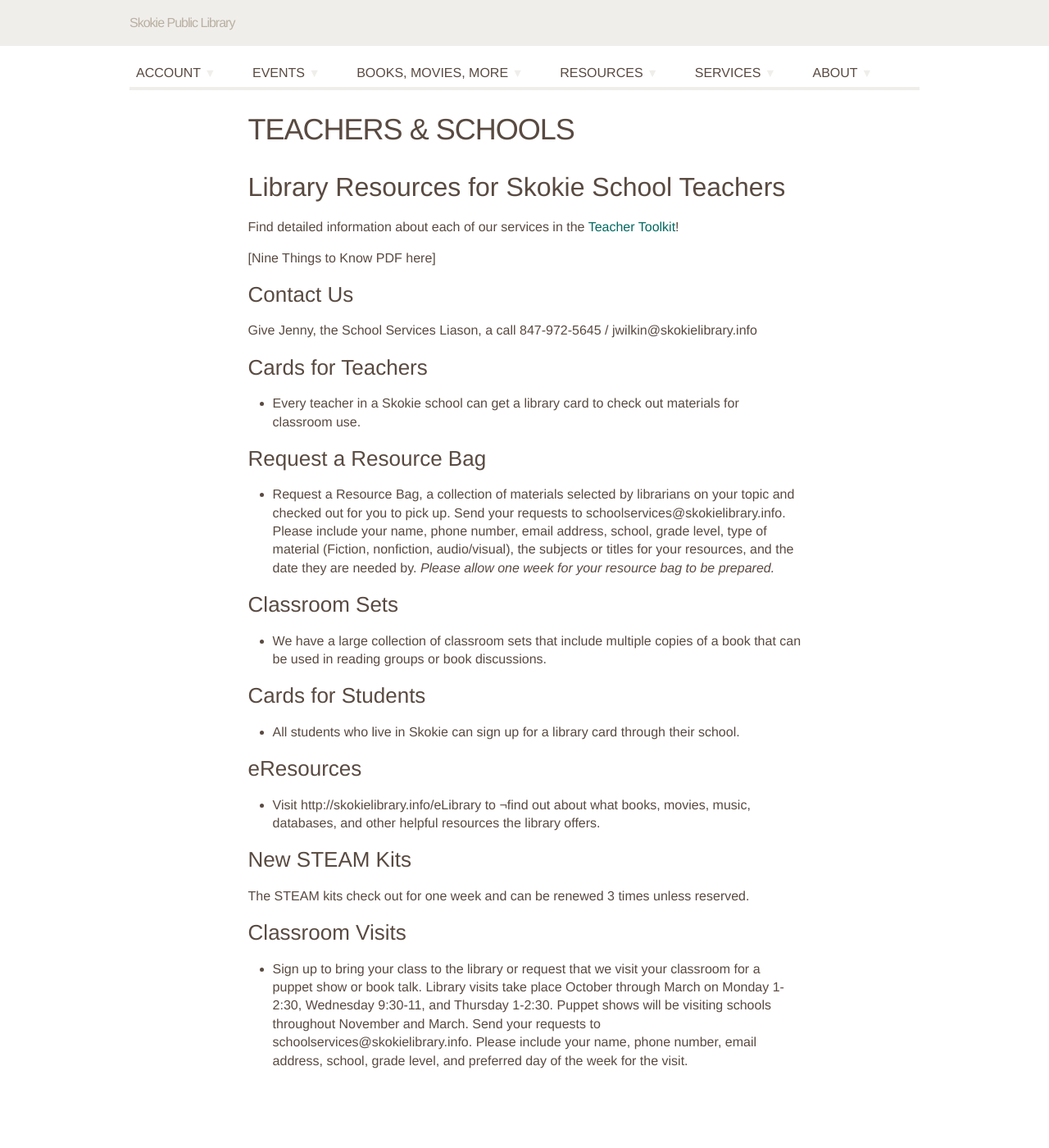
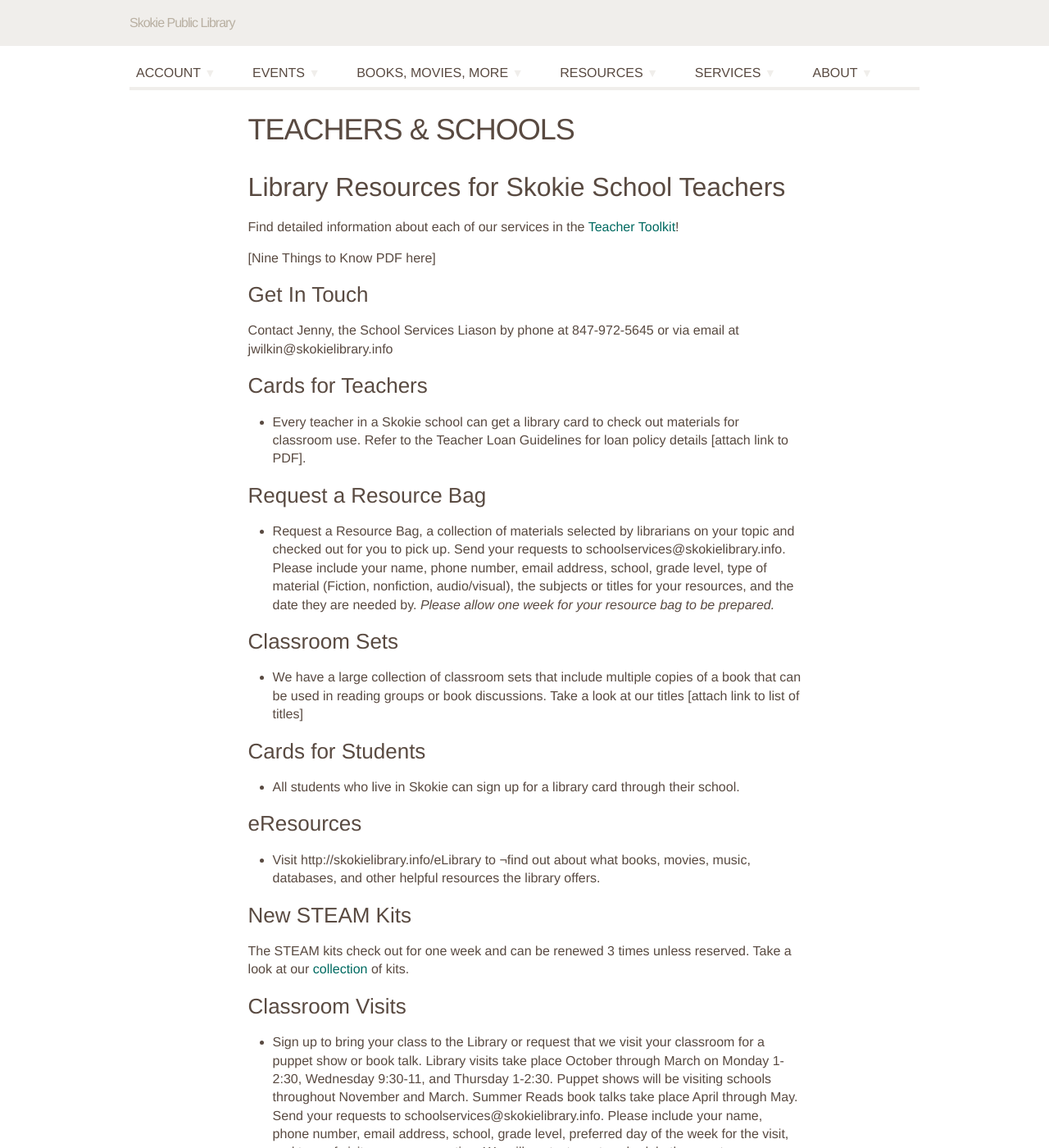
Before and after one commit to skokielibrary/spl-content, a Jekyll site: the page built from _content/jenny/services--teachers-schools.markdown, in a window 1280 px wide and 1400 px high. Shown: the whole window at 82% size. Built offline with Jekyll 4.4.1, drawn with Linux system fonts in a browser that asks for light colours; some web fonts are replaced; some of the changed text lies outside the part shown.

Commit message:
Updated services--teachers-schools.markdown

```diff
--- a/_content/jenny/services--teachers-schools.markdown
+++ b/_content/jenny/services--teachers-schools.markdown
@@ -9,18 +9,18 @@ Find detailed information about each of our services in the [Teacher Toolkit](ht
 
 [Nine Things to Know PDF here]
 
-### Contact Us
-Give Jenny, the School Services Liason, a call 847-972-5645 / jwilkin@skokielibrary.info
+### Get In Touch
+Contact Jenny, the School Services Liason by phone at 847-972-5645 or via email at jwilkin@skokielibrary.info
 
 ### Cards for Teachers
-- Every teacher in a Skokie school can get a library card to check out materials for classroom use.
+- Every teacher in a Skokie school can get a library card to check out materials for classroom use. Refer to the Teacher Loan Guidelines for loan policy details [attach link to PDF].
 
 ### Request a Resource Bag
 - Request a Resource Bag, a collection of materials selected by librarians on your topic and checked out for you to pick up. Send your requests to schoolservices@skokielibrary.info. Please include your name, phone number, email address, school, grade level, type of material (Fiction, nonfiction, audio/visual), the subjects or titles for your resources, and the date they are needed by.
 *Please allow one week for your resource bag to be prepared.*
 
 ### Classroom Sets
-- We have a large collection of classroom sets that include multiple copies of a book that can be used in reading groups or book discussions.
+- We have a large collection of classroom sets that include multiple copies of a book that can be used in reading groups or book discussions. Take a look at our titles [attach link to list of titles]
 
 ### Cards for Students
 - All students who live in Skokie can sign up for a library card through their school.
@@ -29,7 +29,8 @@ Give Jenny, the School Services Liason, a call 847-972-5645 / jwilkin@skokielibr
 - Visit http://skokielibrary.info/eLibrary to ¬find out about what books, movies, music, databases, and other helpful resources the library offers.
 
 ### New STEAM Kits
-The STEAM kits check out for one week and can be renewed 3 times unless reserved.
+The STEAM kits check out for one week and can be renewed 3 times unless reserved. Take a look at our [collection](http://encore.skokielibrary.info/iii/encore/search?target=STEAM+KIT&formids=target&lang=eng&suite=def&reservedids=lang%2Csuite&submitmode=&submitname=&x=0&y=0 "STEAM kits") of kits.
 
 ### Classroom Visits
-- Sign up to bring your class to the library or request that we visit your classroom for a puppet show or book talk. Library visits take place October through March on Monday 1-2:30, Wednesday 9:30-11, and Thursday 1-2:30. Puppet shows will be visiting schools throughout November and March. Send your requests to schoolservices@skokielibrary.info. Please include your name, phone number, email address, school, grade level, and preferred day of the week for the visit.
+- Sign up to bring your class to the Library or request that we visit your classroom for a puppet show or book talk. Library visits take place October through March on Monday 1-2:30, Wednesday 9:30-11, and Thursday 1-2:30. Puppet shows will be visiting schools throughout November and March. Summer Reads book talks take place April through May.
+Send your requests to schoolservices@skokielibrary.info. Please include your name, phone number, email address, school, grade level, preferred day of the week for the visit, and type of visit you are requesting. We will contact you to schedule the event.
```
